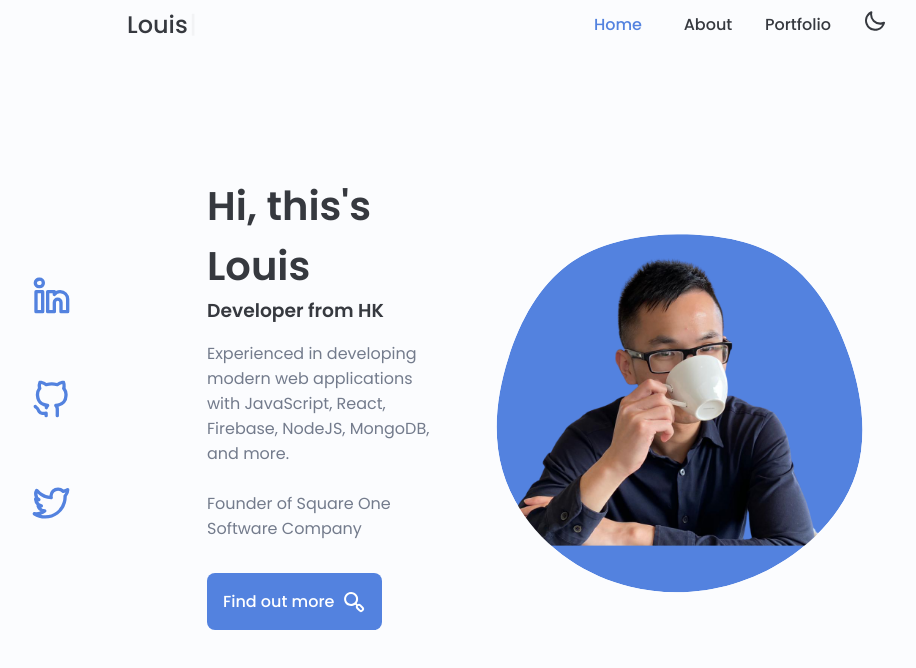
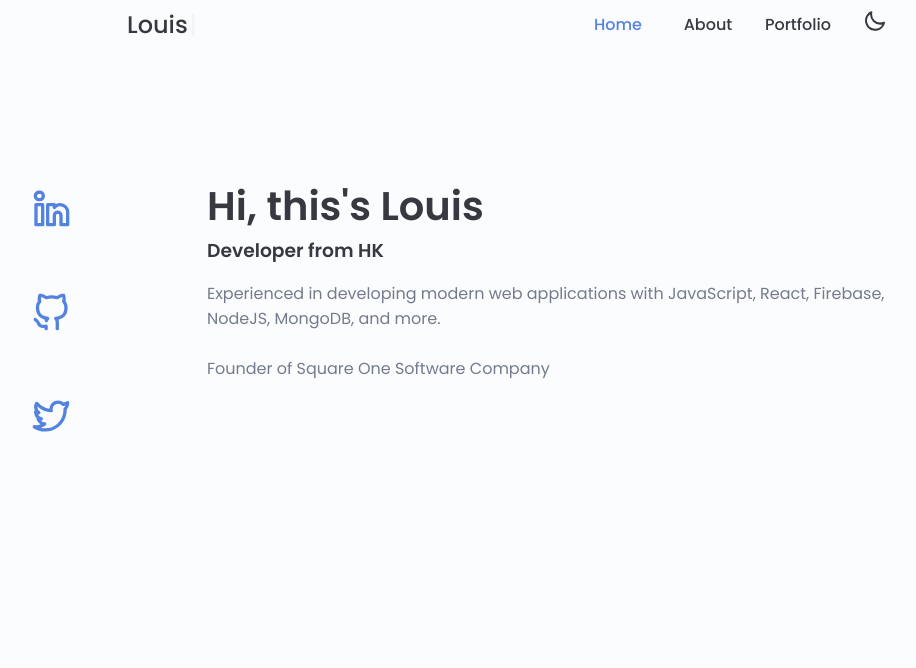
Before and after one commit to louiskwt/portfolio-page, a Next.js app: page / in a window 1280 px wide. Shown: the top 668 px of the page, without its empty margins (133-1049 px from the left). Built offline with nearby package versions, Linux system fonts and the light colour scheme.

Commit message:
updated css and change positioning

```diff
--- a/pages/index.jsx
+++ b/pages/index.jsx
@@ -1,7 +1,5 @@
-import {UilGithubAlt, UilLinkedinAlt, UilSearchAlt, UilTwitterAlt} from "@iconscout/react-unicons";
-import Link from "next/link";
+import {UilGithubAlt, UilLinkedinAlt, UilTwitterAlt} from "@iconscout/react-unicons";
 import Meta from "../components/Meta";
-import profile from "../public/images/profile-pic.png";
 import styles from "../styles/Home.module.css";
 
 const META = {
@@ -17,8 +15,7 @@ export default function Home() {
       <main className="main">
         {/* Home Seciton */}
         <section className="section" id="home">
-          <div className={`${styles.home__container}` + " container grid"}>
-            <div className={`${styles.home__content}` + " container grid"}>
+          <div className={`${styles.home__content}` + " container flex"}>
             {/* Social Links */}
             <div className={styles.home__social}>
               <a href="https://www.linkedin.com/in/ka-wing-tsang-689344153/" target="_blank" className={styles.home__social__icon}>
@@ -31,18 +28,6 @@ export default function Home() {
                 <UilTwitterAlt size="40" />
               </a>
             </div>
-              {/* Blob Img */}
-              <div className={styles.home__img}>
-                <svg className={styles.home__blob} viewBox="0 0 200 187">
-                  <mask id="mask0" mask-type="alpha">
-                    <path d="M52.4,-71.8C66.6,-61.7,76.1,-44.8,82.2,-26.6C88.2,-8.4,90.7,10.9,85.5,28C80.3,45.1,67.2,59.8,51.7,69.9C36.1,80,18.1,85.4,0,85.4C-18.1,85.5,-36.3,80.2,-51.3,69.9C-66.3,59.7,-78.2,44.5,-83.1,27.4C-88,10.4,-86,-8.4,-80.3,-26.2C-74.7,-44,-65.5,-60.7,-51.5,-70.9C-37.5,-81.2,-18.7,-84.9,0.1,-85.1C19,-85.3,38.1,-82,52.4,-71.8Z" transform="translate(100 100)" />
-                  </mask>
-                  <g mask="url(#mask0)">
-                    <path d="M52.4,-71.8C66.6,-61.7,76.1,-44.8,82.2,-26.6C88.2,-8.4,90.7,10.9,85.5,28C80.3,45.1,67.2,59.8,51.7,69.9C36.1,80,18.1,85.4,0,85.4C-18.1,85.5,-36.3,80.2,-51.3,69.9C-66.3,59.7,-78.2,44.5,-83.1,27.4C-88,10.4,-86,-8.4,-80.3,-26.2C-74.7,-44,-65.5,-60.7,-51.5,-70.9C-37.5,-81.2,-18.7,-84.9,0.1,-85.1C19,-85.3,38.1,-82,52.4,-71.8Z" transform="translate(100 100)" />
-                    <image xlinkHref={profile.src} className={styles.home__blob__img} />
-                  </g>
-                </svg>
-              </div>
             <div className={styles.home__data}>
               <h1 className={styles.home__title}>Hi, this's Louis</h1>
               <h3>Developer from HK</h3>
@@ -52,12 +37,6 @@ export default function Home() {
                 <br />
                 Founder of Square One Software Company
               </p>
-                <Link href="/about">
-                  <a href="" className="button button__flex">
-                    Find out more <UilSearchAlt className="button__icon" />
-                  </a>
-                </Link>
-              </div>
             </div>
           </div>
         </section>
--- a/styles/Home.module.css
+++ b/styles/Home.module.css
@@ -1,12 +1,9 @@
 /*======== Home Section ========*/
-.home__container {
-	gap: 1rem
-}
 
 .home__content {
-	grid-template-columns: .5fr 3.5fr;
-	padding-top: 3.5rem;
-	align-items: center;
+  display: flex;
+  justify-content: center;
+  flex: 1;
 }
 
 .home__social {
@@ -26,7 +23,7 @@
 
 .home__blob {
   width: 350px;
-	fill: var(--primary-color)
+  fill: var(--primary-color);
 }
 
 .home__blob__img {
@@ -34,7 +31,7 @@
 }
 
 .home__data {
-	grid-column: 2/4;
+  grid-column: 4/4;
 }
 
 .home__title {
@@ -57,16 +54,15 @@
 
 /* ===== Smaller Device ===== */
 
-
 @media screen and (max-width: 767px) {
-	.home__content{
-		grid-template-columns: .25fr 3fr;
+  .home__content {
+    grid-template-columns: 0.25fr 3fr;
   }
   .home__blob {
     width: 240px;
   }
   .home__data {
-		grid-column: 2/4;
+    margin: 2em;
   }
 }
 
@@ -105,8 +101,6 @@
   }
 }
 
-
-
 /* ===== Large Device ===== */
 @media screen and (min-width: 1024px) {
   .home__blob {
@@ -116,5 +110,4 @@
   .home__social {
     transform: translateX(-6rem);
   }
-
 }
--- a/styles/globals.css
+++ b/styles/globals.css
@@ -1,4 +1,4 @@
-@import url('https://fonts.googleapis.com/css2?family=Open+Sans:wght@400;600;700&family=Poppins:wght@400;500;600&display=swap');
+@import url("https://fonts.googleapis.com/css2?family=Open+Sans:wght@400;600;700&family=Poppins:wght@400;500;600&display=swap");
 
 /* ==== VARIABLES ==== */
 :root {
@@ -20,15 +20,15 @@
   --scroll-thumb-color: hsl(var(--hue-color), 69%, 60%);
 
   /* ==== Font and Typography ==== */
-	--body-font: 'Poppins', sans-serif;
+  --body-font: "Poppins", sans-serif;
 
   --big-font-size: 2rem;
   --h1-font-size: 1.5rem;
   --h2-font-size: 1.25rem;
   --h3-font-size: 1.125rem;
-    --normal-font-size: .93rem;
-    --small-font-size: .81rem;
-    --smaller-font-size: .75rem;
+  --normal-font-size: 0.93rem;
+  --small-font-size: 0.81rem;
+  --smaller-font-size: 0.75rem;
 
   /* ==== Font weight ==== */
   --font-medium: 500;
@@ -36,10 +36,10 @@
 
   /*==== Margenes Bottom ====*/
   /* .25rem = 4px, .5rem = 8px, .75rem = 12px ... */
-	--mb-0-1: .1rem;
-	--mb-0-25: .25rem;
-	--mb-0-5: .5rem;
-	--mb-0-75: .75rem;
+  --mb-0-1: 0.1rem;
+  --mb-0-25: 0.25rem;
+  --mb-0-5: 0.5rem;
+  --mb-0-75: 0.75rem;
   --mb-1: 1rem;
   --mb-1-5: 1.5rem;
   --mb-2: 2rem;
@@ -60,8 +60,8 @@
     --h2-font-size: 1.5rem;
     --h3-font-size: 1.25rem;
     --normal-font-size: 1rem;
-		--small-font-size: .875rem;
-		--smaller-font-size: .813rem;
+    --small-font-size: 0.875rem;
+    --smaller-font-size: 0.813rem;
   }
 }
 
@@ -75,7 +75,6 @@ body.dark-theme {
   --body-color: hsl(var(--hue-color), 28%, 12%);
   --container-color: hsl(var(--hue-color), 29%, 16%);
 }
-
 
 /* ======== BASE ======== */
 * {
@@ -98,7 +97,10 @@ body {
   -webkit-text-size-adjust: none;
 }
 
-h1, h2, h3, h4 {
+h1,
+h2,
+h3,
+h4 {
   color: var(--title-color);
   font-weight: var(--font-semi-bold);
 }
@@ -116,7 +118,6 @@ img {
   max-width: 100%;
   height: auto;
 }
-
 
 /* ======== REUSABLE CSS CLASSES ======== */
 .section {
@@ -136,7 +137,6 @@ img {
   text-align: center;
 }
 
-
 /* ======== Layout ======== */
 .container {
   max-width: 760px;
@@ -147,6 +147,11 @@ img {
 .grid {
   display: grid;
   gap: 1.5rem;
+}
+
+.flex {
+  display: flex;
+  justify-content: space-between;
 }
 
 .header {
@@ -165,7 +170,7 @@ img {
   background-color: var(--primary-color);
   color: #fff;
   padding: 1rem;
-	border-radius: .5rem;
+  border-radius: 0.5rem;
   font-weight: var(--font-medium);
 }
 
@@ -176,7 +181,7 @@ img {
 .button__icon {
   font-size: 1.25rem;
   margin-left: var(--mb-0-5);
-	transition: .3s;
+  transition: 0.3s;
 }
 
 .button__flex {
@@ -186,8 +191,8 @@ img {
 
 .button__small {
   cursor: pointer;
-	padding: .7rem 1rem;
-	border-radius: .5rem;
+  padding: 0.7rem 1rem;
+  border-radius: 0.5rem;
   background-color: var(--primary-color);
   color: #fff;
 }
@@ -195,7 +200,7 @@ img {
 .button__link {
   padding: 0;
   background-color: transparent;
-	color: var(--primary-color)
+  color: var(--primary-color);
 }
 
 .button__link:hover {
@@ -217,16 +222,13 @@ img {
 
 /* ===== DARK Mode Button Hover ===== */
 body.dark-theme .button:hover,
-body.dark-theme .button__small:hover
-{
-	color: var(--primary-color)
+body.dark-theme .button__small:hover {
+  color: var(--primary-color);
 }
-
-
 
 /* ===== SCROLL BAR ===== */
 ::-webkit-scrollbar {
-	width: 0.70rem;
+  width: 0.7rem;
   background-color: var(--scrollbar-color);
   border: 0.5rem;
 }
@@ -244,9 +246,9 @@ body.dark-theme .button__small:hover
 
 /* ==== Small Device ==== */
 @media screen and (max-width: 375px) {
-	.container{
+  .container {
     margin-left: var(--mb-1);
-		margin-right: var(--mb-1)
+    margin-right: var(--mb-1);
   }
 }
 
@@ -254,7 +256,7 @@ body.dark-theme .button__small:hover
 @media screen and (min-width: 768px) {
   .container {
     margin-left: auto;
-		margin-right: auto
+    margin-right: auto;
   }
 
   body {
@@ -271,11 +273,11 @@ body.dark-theme .button__small:hover
 
   .header {
     top: 0;
-		bottom: initial
+    bottom: initial;
   }
 
   .header,
-	.main{
+  .main {
     padding: 0 1rem;
   }
 }
@@ -283,7 +285,7 @@ body.dark-theme .button__small:hover
 /* ===== Large Device ===== */
 @media screen and (min-width: 1024px) {
   .header,
-	.main{
+  .main {
     padding: 0;
   }
 }
```
Lines whose indentation alone changed are shown as unchanged.
